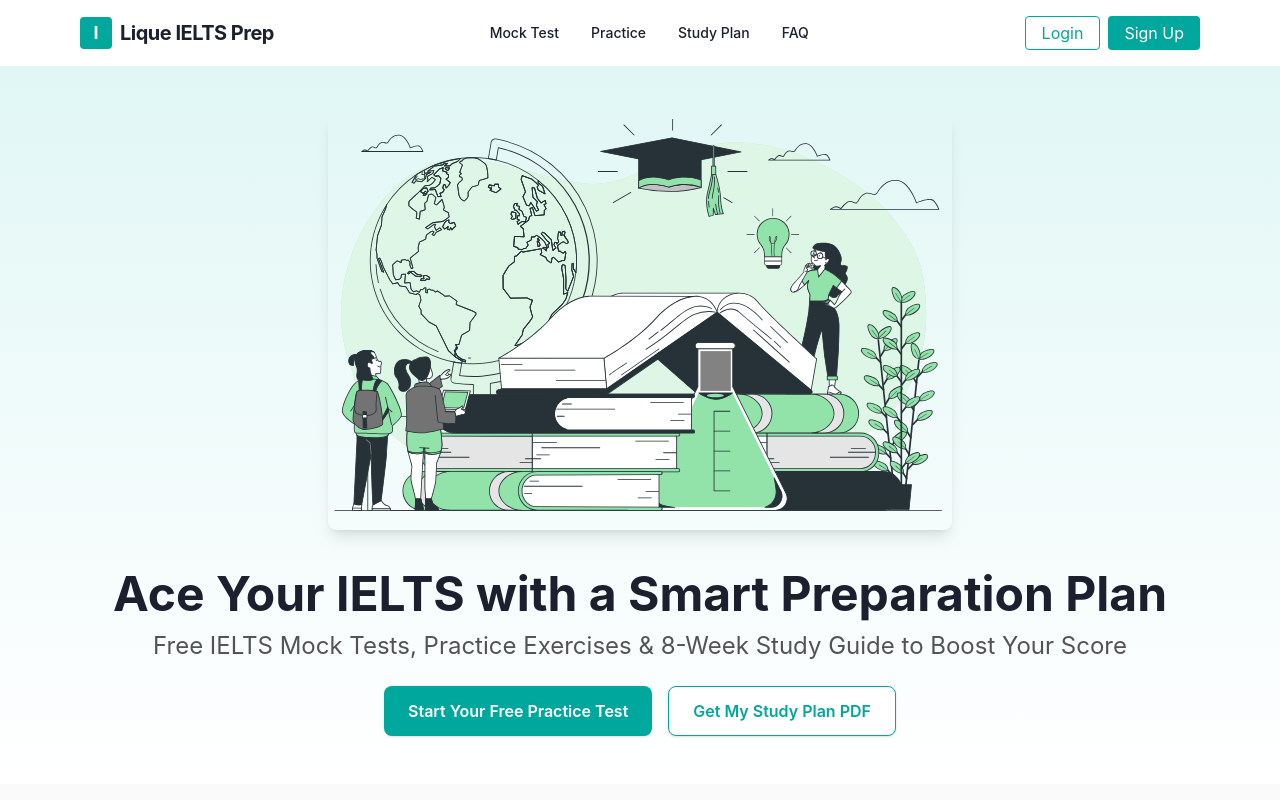
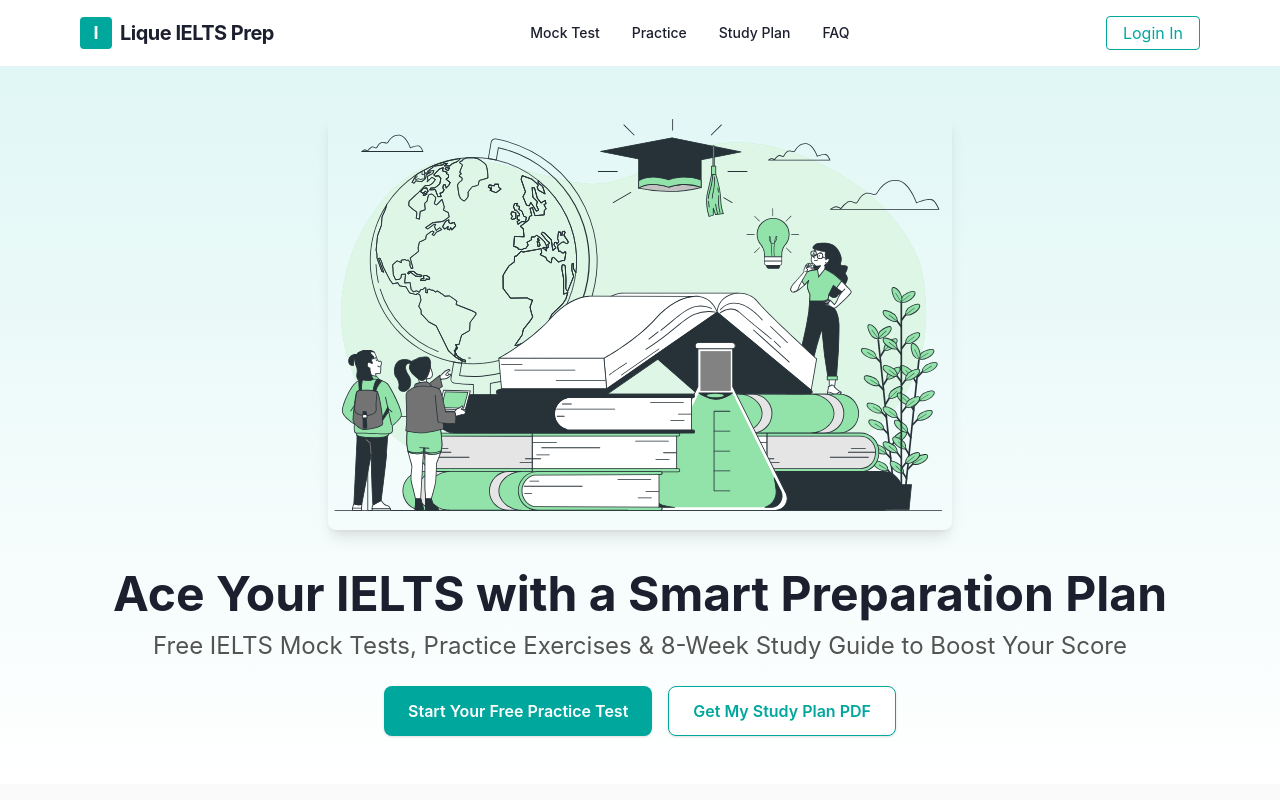
Before and after one commit to nibilin33/landingpage, a React (Vite) app: page / in a window 1280 px wide. Shown: the top 800 px of the page. Built offline with nearby package versions, Linux system fonts and the light colour scheme.

Commit message:
feat: add login

```diff
--- a/package.json
+++ b/package.json
@@ -10,6 +10,7 @@
     "preview": "vite preview"
   },
   "dependencies": {
+    "@auth0/auth0-react": "^2.3.0",
     "@tailwindcss/vite": "^4.1.11",
     "i18next": "^25.3.2",
     "i18next-browser-languagedetector": "^8.2.0",
--- a/src/App.jsx
+++ b/src/App.jsx
@@ -1,10 +1,11 @@
 import { useState } from "react";
 import { useTranslation } from "react-i18next";
 import college from "./assets/college-bro.svg";
+import { useAuth0 } from "@auth0/auth0-react";
 
 function App() {
   const [openFaq, setOpenFaq] = useState(null);
-
+  const { loginWithRedirect } = useAuth0();
   const faqs = [
     {
       q: "What is included in the IELTS practice test?",
@@ -51,12 +52,9 @@ function App() {
               FAQ
             </a>
           </nav>
-          <div className="flex gap-2">
-            <button className="border border-[#00A79D] text-[#00A79D] px-4 py-1 rounded hover:bg-[#E0F7F5] transition">
-              Login
-            </button>
-            <button className="bg-[#00A79D] text-white px-4 py-1 rounded hover:bg-[#009688] transition">
-              Sign Up
+          <div className="flex">
+            <button  onClick={() => loginWithRedirect()} className="border border-[#00A79D] text-[#00A79D] px-4 py-1 rounded hover:bg-[#E0F7F5] transition">
+              Login In
             </button>
           </div>
         </div>
@@ -113,7 +111,7 @@ function App() {
               weaknesses
             </li>
           </ul>
-         <button className="bg-[#00A79D] text-white px-4 py-2 rounded hover:bg-[#009688] transition w-[calc(100%-3.5rem)] font-semibold absolute left-1/2 bottom-0 transform -translate-x-1/2 mb-7">
+         <button onClick={() => loginWithRedirect()} className="bg-[#00A79D] text-white px-4 py-2 rounded hover:bg-[#009688] transition w-[calc(100%-3.5rem)] font-semibold absolute left-1/2 bottom-0 transform -translate-x-1/2 mb-7">
         Take an AI Mock Test Now
       </button>
         </div>
@@ -134,7 +132,7 @@ function App() {
             <li>Daily mini tests with progress tracking</li>
             <li>Grammar & vocabulary boosters</li>
           </ul>
-          <button className="bg-[#00A79D] text-white px-4 py-2 rounded hover:bg-[#009688] transition w-[calc(100%-3.5rem)] font-semibold absolute left-1/2 bottom-0 transform -translate-x-1/2 mb-7">
+          <button onClick={() => loginWithRedirect()} className="bg-[#00A79D] text-white px-4 py-2 rounded hover:bg-[#009688] transition w-[calc(100%-3.5rem)] font-semibold absolute left-1/2 bottom-0 transform -translate-x-1/2 mb-7">
             Try a Practice Set
           </button>
         </div>
@@ -156,7 +154,7 @@ function App() {
             </li>
             <li>Plan is printable and fully customizable</li>
           </ul>
-          <button className="bg-[#00A79D] text-white px-4 py-2 rounded hover:bg-[#009688] transition w-[calc(100%-3.5rem)] font-semibold absolute left-1/2 bottom-0 transform -translate-x-1/2 mb-7">
+          <button onClick={() => loginWithRedirect()} className="bg-[#00A79D] text-white px-4 py-2 rounded hover:bg-[#009688] transition w-[calc(100%-3.5rem)] font-semibold absolute left-1/2 bottom-0 transform -translate-x-1/2 mb-7">
             Get the Plan
           </button>
         </div>
--- a/src/main.jsx
+++ b/src/main.jsx
@@ -1,11 +1,20 @@
-import { StrictMode } from 'react'
-import { createRoot } from 'react-dom/client'
-import './index.css'
-import './i18n' // 引入国际化配置
-import App from './App.jsx'
+import { StrictMode } from "react";
+import { createRoot } from "react-dom/client";
+import "./index.css";
+import "./i18n"; // 引入国际化配置
+import App from "./App.jsx";
+import { Auth0Provider } from "@auth0/auth0-react";
 
-createRoot(document.getElementById('root')).render(
+createRoot(document.getElementById("root")).render(
   <StrictMode>
-    <App />
-  </StrictMode>,
-)
+    <Auth0Provider
+      domain="dev-olizei7w2tjikmah.us.auth0.com"
+      clientId="kXO6neMbLl1zyWZRfn36CeMuVcmNa6e4"
+      authorizationParams={{
+        redirect_uri: window.location.origin,
+      }}
+    >
+      <App />
+    </Auth0Provider>
+  </StrictMode>
+);
```
Also changed, not shown: 1 other file (tests, documents, lock files or other folders).
